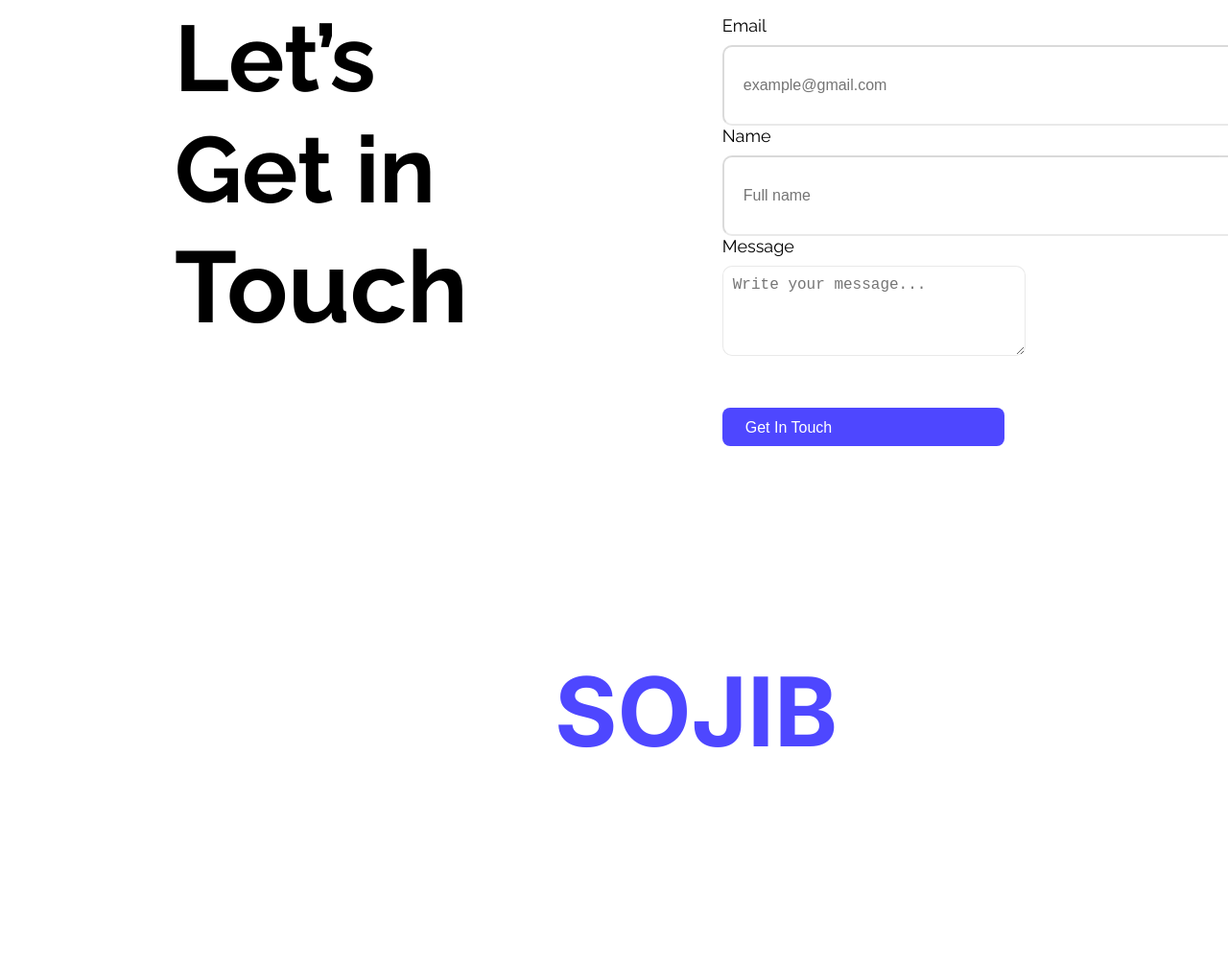
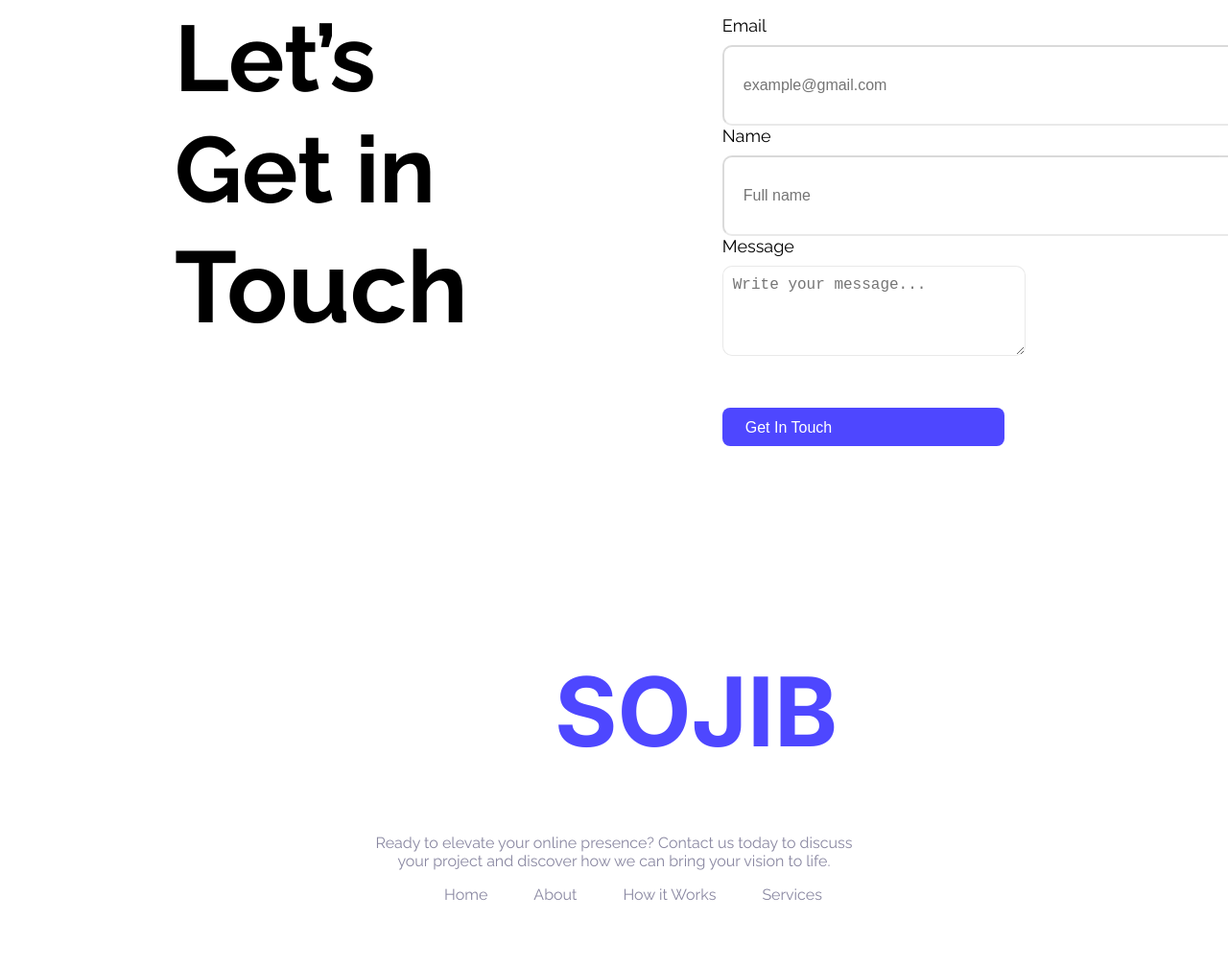
Before and after one commit to sojib215/Frist-assainment, a plain HTML site: page index.html in a window 1280 px wide. Shown: the part 3120-4128 px from the top of the page at 96% size. After the commit the page ends 4078 px from the top, so only its background shows below. Drawn offline with Linux system fonts and the light colour scheme.

Commit message:
finished code

```diff
--- a/index.html
+++ b/index.html
@@ -135,7 +135,16 @@
     </main>
     <footer>
       <h1 class="footer-title inter-normal">SOJIB</h1>
+       <p class="footer-description">Ready to elevate your online presence? Contact us today to discuss <br> your project and discover how we can bring your vision to life.</p>
 
+       <section class="footer-menu">
+        <ul class="footer-links">
+          <li><a class="dark-2" href="">Home</a></li>
+          <li><a class="dark-2" href="">About</a></li>
+          <li><a class="dark-2" href="">How it Works</a></li>
+          <li><a class="dark-2" href="">Services</a></li>
+        </ul>
+       </section>
     </footer>
 </body>
 </html>
--- a/style.css
+++ b/style.css
@@ -244,5 +244,25 @@ footer{
   font-size: 100px;
   color:#4E47FF ;
   text-align: center;
-  padding: 104px 570px 203px 570px;
+  padding: 104px 570px 0px 570px;
 }
+.footer-description{
+  text-align: center;
+  color: #8987A1;
+ justify-content: center;
+}
+.footer-menu ul li {
+  list-style: none;
+  text-decoration: none;
+}
+.footer-menu li a {
+  text-decoration: none;
+}
+.dark-2{
+  color: #8987A1;
+}
+.footer-links{
+  display: flex;
+  gap: 48px;
+  justify-content: center;
+}
```
